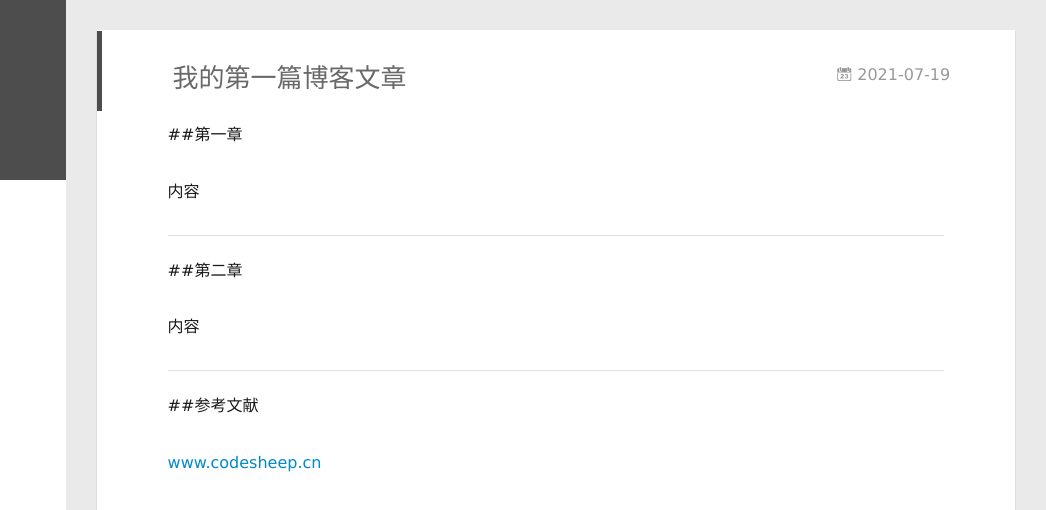
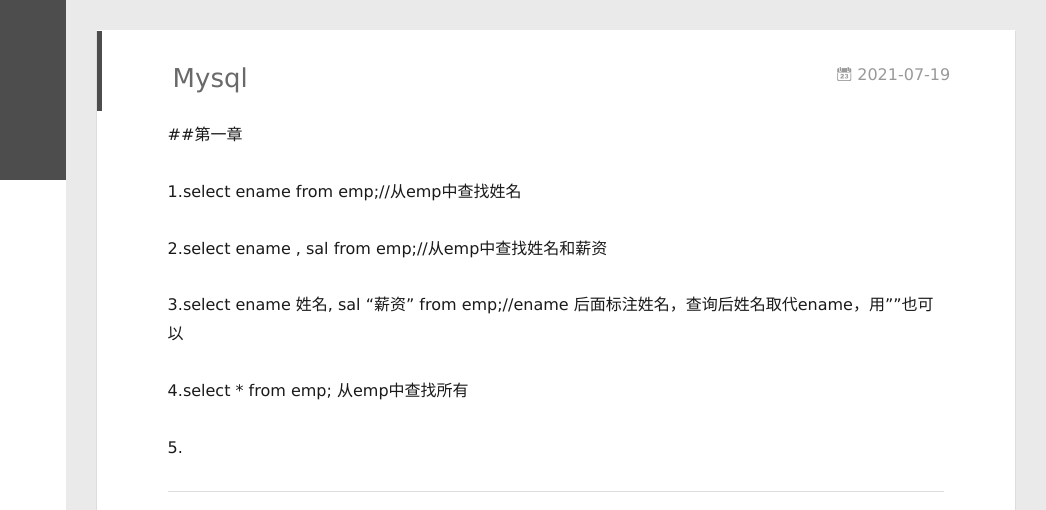
Before and after one commit to M1CZZZ/M1CZZZ.github.io, a plain HTML site: page 2021/07/19/我的第一篇博客文章/index.html in a window 1280 px wide. Shown: the top 510 px of the page, 234-1280 px from the left. Drawn offline with Linux system fonts and the light colour scheme; no server answers.

Commit message:
Site updated: 2021-07-19 23:15:21

```diff
--- a/2021/07/19/我的第一篇博客文章/index.html
+++ b/2021/07/19/我的第一篇博客文章/index.html
@@ -6,17 +6,17 @@
   <meta name="renderer" content="webkit">
   <meta http-equiv="X-UA-Compatible" content="IE=edge" >
   <link rel="dns-prefetch" href="http://example.com">
-  <title>我的第一篇博客文章 | Hexo</title>
+  <title>Mysql | Hexo</title>
   <meta name="viewport" content="width=device-width, initial-scale=1, maximum-scale=1">
-  <meta name="description" content="##第一章 内容  ##第二章 内容   ##参考文献 www.codesheep.cn">
+  <meta name="description" content="##第一章 1.select ename from emp;&#x2F;&#x2F;从emp中查找姓名 2.select ename , sal from emp;&#x2F;&#x2F;从emp中查找姓名和薪资 3.select ename 姓名, sal “薪资” from emp;&#x2F;&#x2F;ename 后面标注姓名，查询后姓名取代ename，用””也可以 4.select * from emp; 从emp中查找所有 5.  ##第二章">
 <meta property="og:type" content="article">
-<meta property="og:title" content="我的第一篇博客文章">
+<meta property="og:title" content="Mysql">
 <meta property="og:url" content="http://example.com/2021/07/19/%E6%88%91%E7%9A%84%E7%AC%AC%E4%B8%80%E7%AF%87%E5%8D%9A%E5%AE%A2%E6%96%87%E7%AB%A0/index.html">
 <meta property="og:site_name" content="Hexo">
-<meta property="og:description" content="##第一章 内容  ##第二章 内容   ##参考文献 www.codesheep.cn">
+<meta property="og:description" content="##第一章 1.select ename from emp;&#x2F;&#x2F;从emp中查找姓名 2.select ename , sal from emp;&#x2F;&#x2F;从emp中查找姓名和薪资 3.select ename 姓名, sal “薪资” from emp;&#x2F;&#x2F;ename 后面标注姓名，查询后姓名取代ename，用””也可以 4.select * from emp; 从emp中查找所有 5.  ##第二章">
 <meta property="og:locale" content="en_US">
 <meta property="article:published_time" content="2021-07-19T12:55:10.000Z">
-<meta property="article:modified_time" content="2021-07-19T13:04:43.906Z">
+<meta property="article:modified_time" content="2021-07-19T15:14:46.280Z">
 <meta property="article:author" content="John Doe">
 <meta name="twitter:card" content="summary">
 
@@ -161,7 +161,7 @@
 
 
     <h1 class="article-title" itemprop="name">
-      我的第一篇博客文章
+      Mysql
     </h1>
 
 
@@ -175,7 +175,11 @@
     <div class="article-entry" itemprop="articleBody">
 
         <p>##第一章</p>
-<p>内容</p>
+<p>1.select ename from emp;//从emp中查找姓名</p>
+<p>2.select ename , sal from emp;//从emp中查找姓名和薪资</p>
+<p>3.select ename 姓名, sal “薪资” from emp;//ename 后面标注姓名，查询后姓名取代ename，用””也可以</p>
+<p>4.select * from emp; 从emp中查找所有</p>
+<p>5.</p>
 <hr>
 <p>##第二章</p>
 <p>内容 </p>
```
Also changed, not shown: 2021/07/19/hello-world/index.html (+1 -1 lines), archives/2021/07/index.html (+1 -1 lines), archives/2021/index.html (+1 -1 lines), archives/index.html (+1 -1 lines), index.html (+6 -2 lines).
